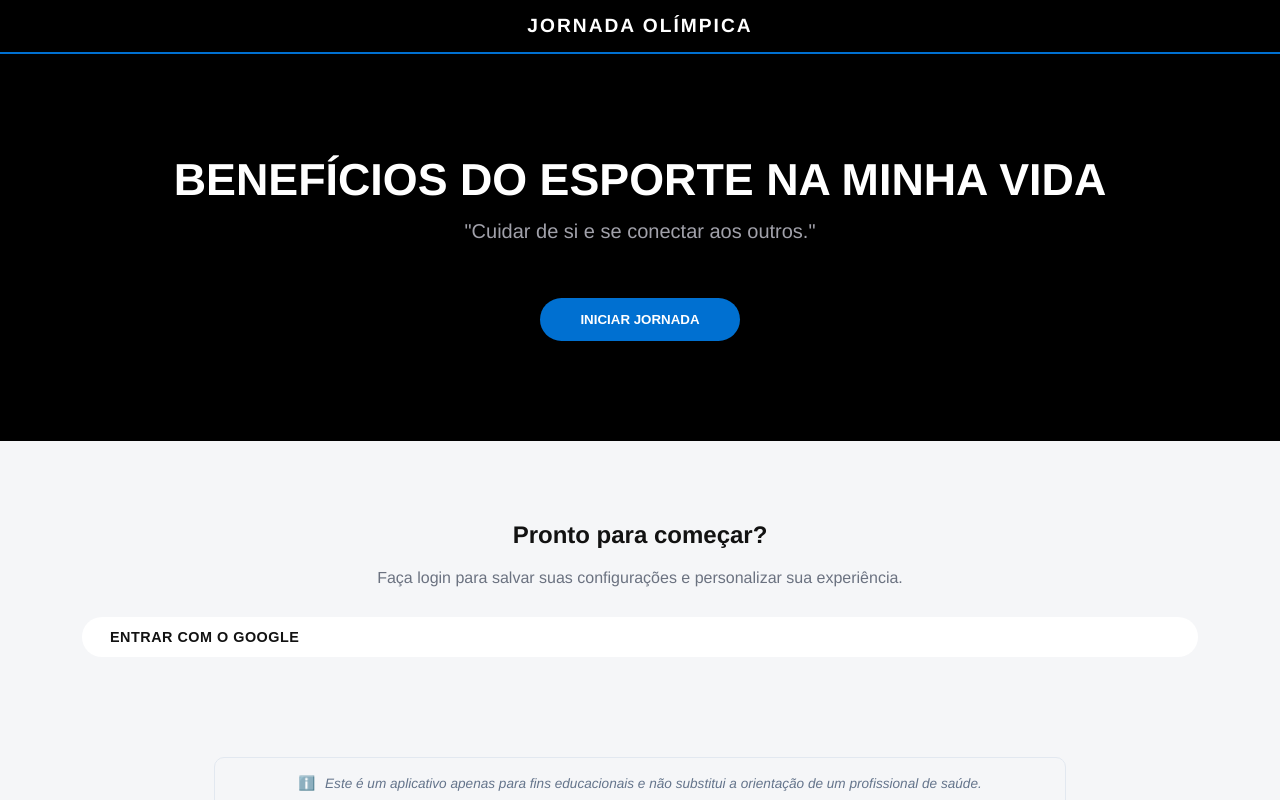
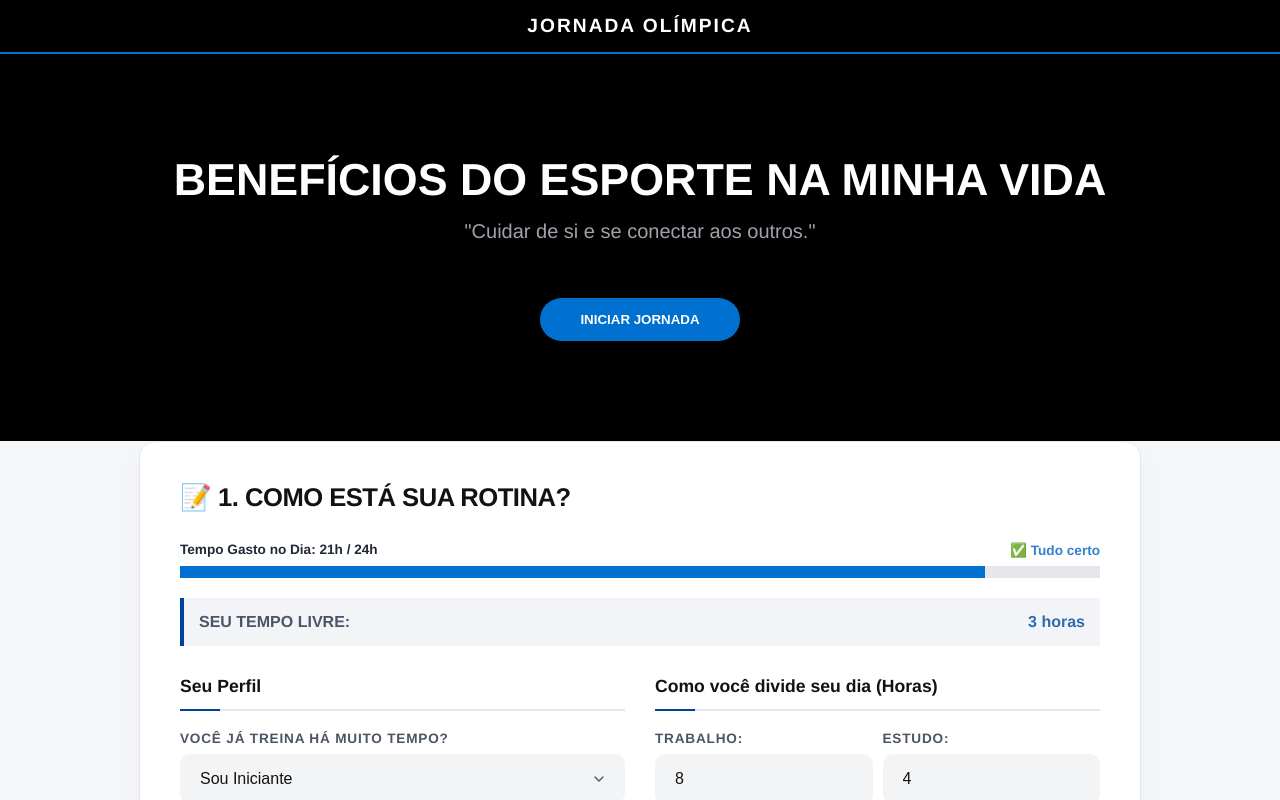
Before and after one commit to JLopes2024/app-beneficios-esporte, a React (Vite) app: page / in a window 1280 px wide. Shown: the top 800 px of the page. Built offline with nearby package versions, Linux system fonts and the light colour scheme; a web font is replaced by a local one.

Commit message:
firebase-remove

```diff
--- a/src/App.jsx
+++ b/src/App.jsx
@@ -6,14 +6,7 @@ import Anamnese from './Anamnese';
 import { gerarRecomendacao, obterOpcoesDisponiveis, gerarBriefing, calcularDisponibilidadeNeuromuscular } from './utils/logicaApp';
 import './styles/App.css';
 
-// Importações do Firebase
-import { auth, provider } from './firebase';
-import { signInWithPopup, signOut } from 'firebase/auth';
-
 function App() {
-  // Novo estado para controlar o usuário logado
-  const [usuario, setUsuario] = useState(null);
-
   const [experiencia, setExperiencia] = useState('iniciante');
   const [dorArticular, setDorArticular] = useState('nao');
   const [horasTrabalho, setHorasTrabalho] = useState(8);
@@ -39,58 +32,12 @@ function App() {
     setPlanner(novoPlanner);
   };
 
-  // Funções de Autenticação
-  const fazerLogin = async () => {
-    try {
-      const resultado = await signInWithPopup(auth, provider);
-      setUsuario(resultado.user);
-    } catch (erro) {
-      console.error("Erro ao fazer login:", erro);
-      alert("Houve um erro ao tentar fazer login. Tente novamente.");
-    }
-  };
-
-  const fazerLogout = () => {
-    signOut(auth).then(() => {
-      setUsuario(null);
-    });
-  };
-
   return (
     <div className="app-container">
       <Header />
+      <Hero onStart={() => document.getElementById('main').scrollIntoView({ behavior: 'smooth' })} />
 
-      {/* O Hero pode receber o nome do usuário como prop no futuro, se quiser */}
-      <Hero onStart={() => document.getElementById('main')?.scrollIntoView({ behavior: 'smooth' })} />
-
-      {/* ÁREA DE LOGIN OU CONTEÚDO */}
-      {!usuario ? (
-        <section style={{ textAlign: 'center', padding: '60px 20px' }}>
-          <h2 style={{ color: 'var(--ps-black)', marginBottom: '20px' }}>Pronto para começar?</h2>
-          <p style={{ color: '#6B7280', marginBottom: '30px' }}>Faça login para salvar suas configurações e personalizar sua experiência.</p>
-          <button
-            onClick={fazerLogin}
-            className="btn-google"
-            style={{ cursor: 'pointer', border: 'none' }}
-          >
-            Entrar com o Google
-          </button>
-        </section>
-      ) : (
       <main id="main">
-          {/* Saudação Personalizada */}
-          <div style={{ textAlign: 'center', marginBottom: '20px' }}>
-            <h3 style={{ color: 'var(--ps-blue)' }}>
-              Olá, {usuario.displayName.split(' ')[0]}! 👋
-            </h3>
-            <button
-              onClick={fazerLogout}
-              style={{ background: 'transparent', border: 'none', color: '#e53e3e', textDecoration: 'underline', cursor: 'pointer' }}
-            >
-              Sair da conta
-            </button>
-          </div>
-
         <Anamnese
           experiencia={experiencia} setExperiencia={setExperiencia}
           dorArticular={dorArticular} setDorArticular={setDorArticular}
@@ -104,7 +51,7 @@ function App() {
         />
 
         <section className="alert-box">
-            <h3>💡 Recomendação para {usuario.displayName.split(' ')[0]}:</h3>
+          <h3>💡 Sua Recomendação de Hoje:</h3>
           <p style={{ color: prontidao.cor, fontWeight: 'bold' }}>Sua Energia para Treinar: {prontidao.status}</p>
           <p>{gerarRecomendacao(experiencia, dorArticular, '3 dias', horasTrabalho, horasEstudo, horasTransito, horasSono, energiaHoje, dorMuscular)}</p>
         </section>
@@ -121,7 +68,6 @@ function App() {
           <p className="briefing-text">{gerarBriefing(planner, experiencia, dorArticular, dorMuscular, horasSono, horasTrabalho, horasEstudo)}</p>
         </section>
       </main>
-      )}
 
       <p className="disclaimer">Este é um aplicativo apenas para fins educacionais e não substitui a orientação de um profissional de saúde.</p>
     </div>
--- a/src/firebase.js
+++ /dev/null
@@ -1,17 +0,0 @@
-// Import the functions you need from the SDKs you need
-import { initializeApp } from "firebase/app";
-// TODO: Add SDKs for Firebase products that you want to use
-// https://firebase.google.com/docs/web/setup#available-libraries
-
-// Your web app's Firebase configuration
-const firebaseConfig = {
-  apiKey: "AIzaSyACW08JLOiP2Jiu2m1M5B1bbvzTDxOnt-c",
-  authDomain: "anamnese-7e75a.firebaseapp.com",
-  projectId: "anamnese-7e75a",
-  storageBucket: "anamnese-7e75a.firebasestorage.app",
-  messagingSenderId: "61304013797",
-  appId: "1:61304013797:web:5e4bf6c0448321c495250c"
-};
-
-// Initialize Firebase
-const app = initializeApp(firebaseConfig);
```
Lines whose indentation alone changed are shown as unchanged.
